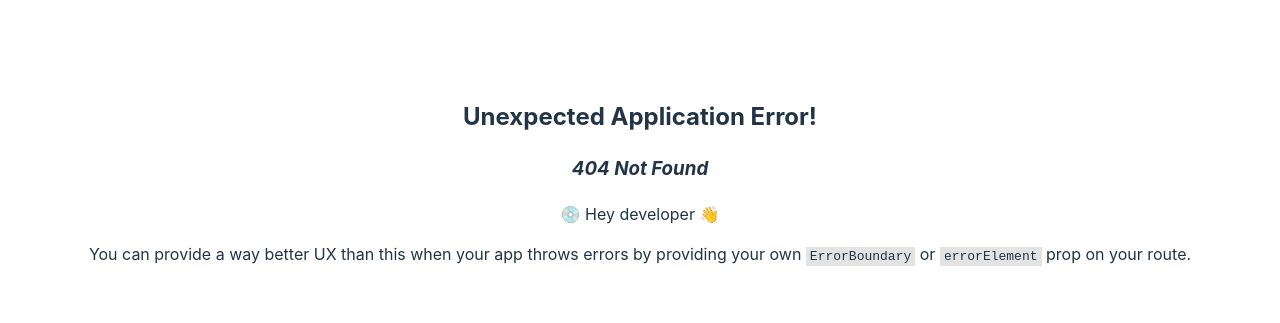
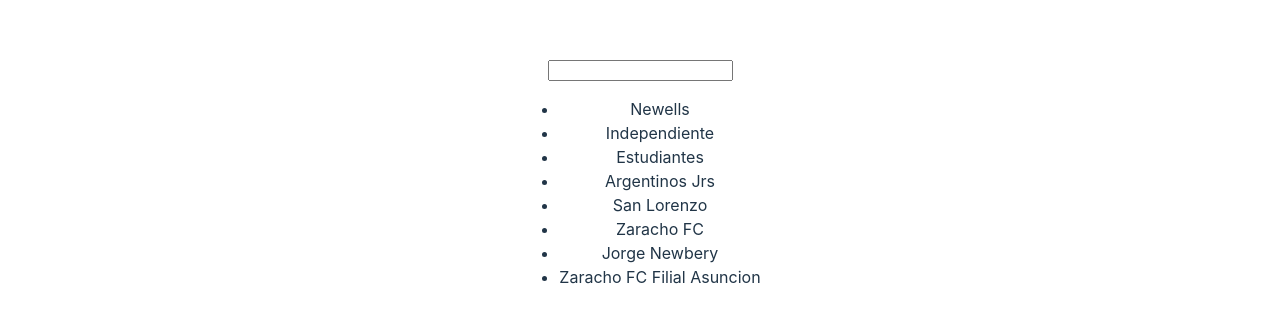
Before and after one commit to santiagotrini/react-2023, a React (Vite) app: page /futbol in a window 1280 px wide. Before the commit this address had no page. Shown: the part 219-542 px from the top of the page. Built offline with nearby package versions, Linux system fonts and the light colour scheme.

Commit message:
agrega ejercicio 22, no terminado aun

```diff
--- /dev/null
+++ b/src/22-futbol/Futbol.jsx
@@ -0,0 +1,41 @@
+import { useState } from 'react';
+
+function Futbol(props) {
+  const equipos = [
+    'Newells',
+    'Independiente',
+    'Estudiantes',
+    'Argentinos Jrs',
+    'San Lorenzo',
+    'Zaracho FC',
+    'Jorge Newbery',
+    'Zaracho FC Filial Asuncion'
+  ];
+
+  const [busqueda, setBusqueda] = useState('');
+  const [lista, setLista] = useState(equipos);
+
+
+
+  const handleChange = e => {
+    setBusqueda(e.target.value);
+    let array = equipos.filter(cosa => cosa === e.target.value);
+    setLista(array);
+  };
+
+
+  return (
+    <>
+      <input
+        type="text"
+        value={busqueda}
+        onChange={handleChange}
+      />
+      <ul>
+        {lista.map(equipo => <li key={equipo}>{equipo}</li>)}
+      </ul>
+    </>
+  );
+}
+
+export default Futbol;
--- a/src/23-pokemon/Pokemon.jsx
+++ b/src/23-pokemon/Pokemon.jsx
@@ -2,12 +2,14 @@
 import { useState, useEffect } from 'react';
 
 function Pokemon(props) {
+
 
     useEffect(() => {
         fetch(url)
         .then(res => res.json())
         .then(data => {
             // console.log(data.results);
+            // console.log('adentro del useEffect');
             setData(data.results);
         });
         }, []);
@@ -26,7 +28,9 @@
 
   function handleChange(e) {
     setPokemon(e.target.value);
+    // console.log(e.target);
     let filteredArray = data.filter(el => el.name === e.target.value);
+    console.log(filteredArray);
     if (filteredArray.length > 0) {
 
       let pokemonUrl = filteredArray[0].url;
@@ -40,7 +44,7 @@
           };
 
           setPokemonInfo(newPokemonInfo);
-        })
+        });
 
     }
 
--- a/src/29-trivia/Trivia.jsx
+++ b/src/29-trivia/Trivia.jsx
@@ -23,6 +23,7 @@
 
 const Game = props => {
   const [idx, setIdx] = useState(0);
+  const { setGameOver, questions, count, setCount } = props;
 
   const handleClick = e => {
     if (e.target.textContent === questions[idx].correct) {
@@ -41,7 +42,6 @@
       }
     }, 1000);
   };
-  const { setGameOver, questions, count, setCount } = props;
   return (
     <>
       <h2>{count}/{questions.length}</h2>
--- a/src/29-trivia/questions.js
+++ b/src/29-trivia/questions.js
@@ -1,13 +1,13 @@
 const questions = [
   {
     id: 1,
-    question: '2 + 2?',
+    question: '2 + 2?',   // questions[0].question
     answers: ['1','2','3','4'],
-    correct: '4'
+    correct: '4'   // questions[0].correct
   },
   {
     id: 2,
-    question: '4 + 2?',
+    question: '4 + 2?',  // questions[1].question
     answers: ['13','5','6','4'],
     correct: '6'
   },
--- a/src/App.jsx
+++ b/src/App.jsx
@@ -7,15 +7,14 @@
       <button><a href="/random">Random</a></button>
       <button><a href="/clock">Reloj</a></button>
       <button><a href="/stopwatch">Cronometro</a></button>
-
       <button><a href="/tabla">Tabla</a></button>
       <button><a href="/pokemon">Pokemon</a></button>
       <button><a href="/todos">Tareas</a></button>
       <button><a href="/blog">Blog</a></button>
       <button><a href="/ciphers">Cifrado</a></button>
       <button><a href="/trivia">Trivia</a></button>
-
       <button><a href="/contador">Contador</a></button>
+      <button><a href="/futbol">Futbol</a></button>
     </>
   )
 }
--- a/src/main.jsx
+++ b/src/main.jsx
@@ -5,6 +5,7 @@
 import Clock from './18-clock/Clock'
 import Stopwatch from './19-stopwatch/Stopwatch'
 import Tabla from './21-tabla/Tabla';
+import Futbol from './22-futbol/Futbol';
 import Pokemon from './23-pokemon/Pokemon';
 import Todos from './25-todos/Todos';
 import Blog from './27-blog/Blog';
@@ -63,6 +64,10 @@
     path: '/trivia',
     element: <Trivia />
   },
+  {
+    path: '/futbol',
+    element: <Futbol />
+  },
 ]);
 
 ReactDOM.createRoot(document.getElementById('root')).render(
```
